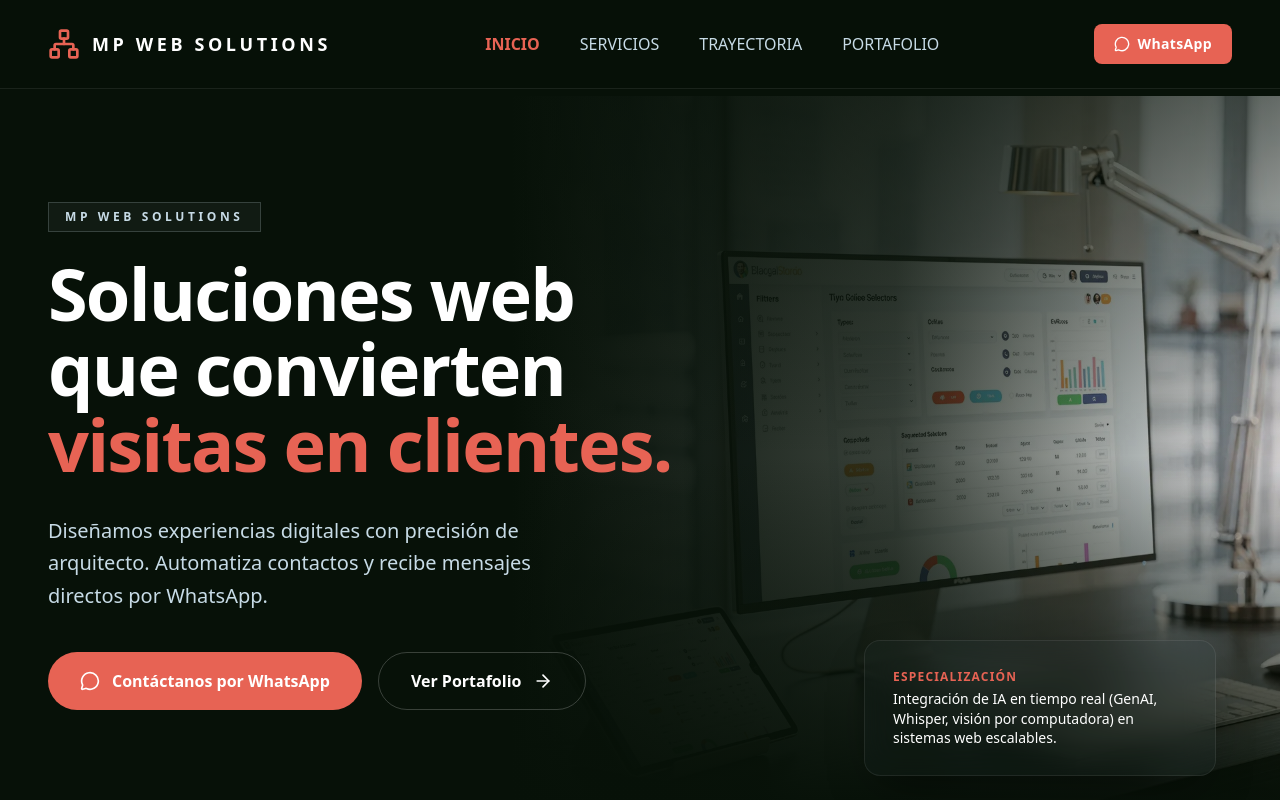
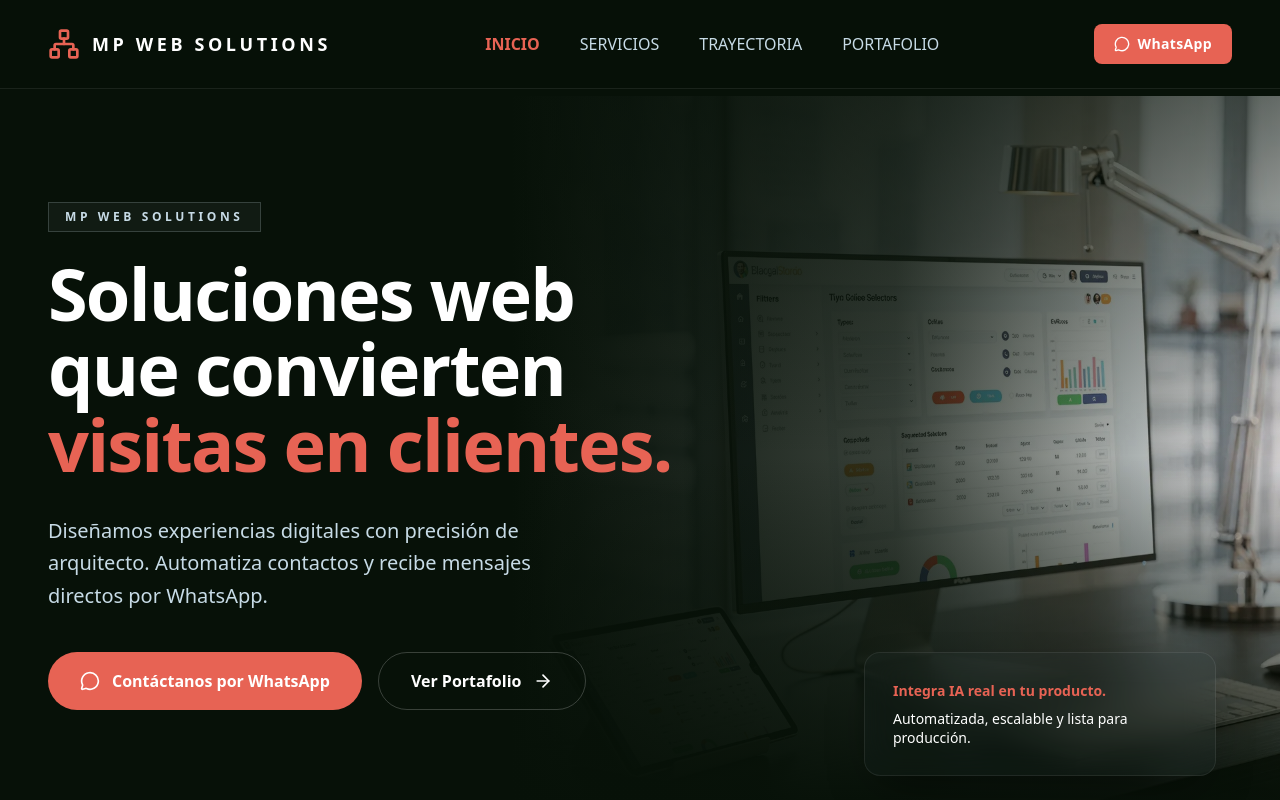
Before and after one commit to mike2611/landingPage, a React (Vite) app in the folder mp-web-solutions/: page / in a window 1280 px wide. Shown: the top 800 px of the page. Built offline with nearby package versions, Linux system fonts and the light colour scheme; no server answers.

Commit message:
Update Hero component content and styling for improved clarity and engagement

```diff
--- a/mp-web-solutions/src/components/Hero/Hero.tsx
+++ b/mp-web-solutions/src/components/Hero/Hero.tsx
@@ -83,11 +83,11 @@ export default function Hero() {
         animate={{ opacity: 1, y: 0 }}
         transition={{ delay: 0.8, duration: 0.3 }}
       >
-        <p className="text-xs text-primary font-black tracking-widest uppercase mb-1">
-          Especialización
+        <p className="text-sm text-primary font-bold leading-snug mb-2">
+          Integra IA real en tu producto.
         </p>
         <p className="text-white text-sm font-medium leading-snug">
-          Integración de IA en tiempo real (GenAI, Whisper, visión por computadora) en sistemas web escalables.
+          Automatizada, escalable y lista para producción.
         </p>
       </motion.div>
 
```
Also changed, not shown: 1 other file (tests, documents, lock files or other folders).
